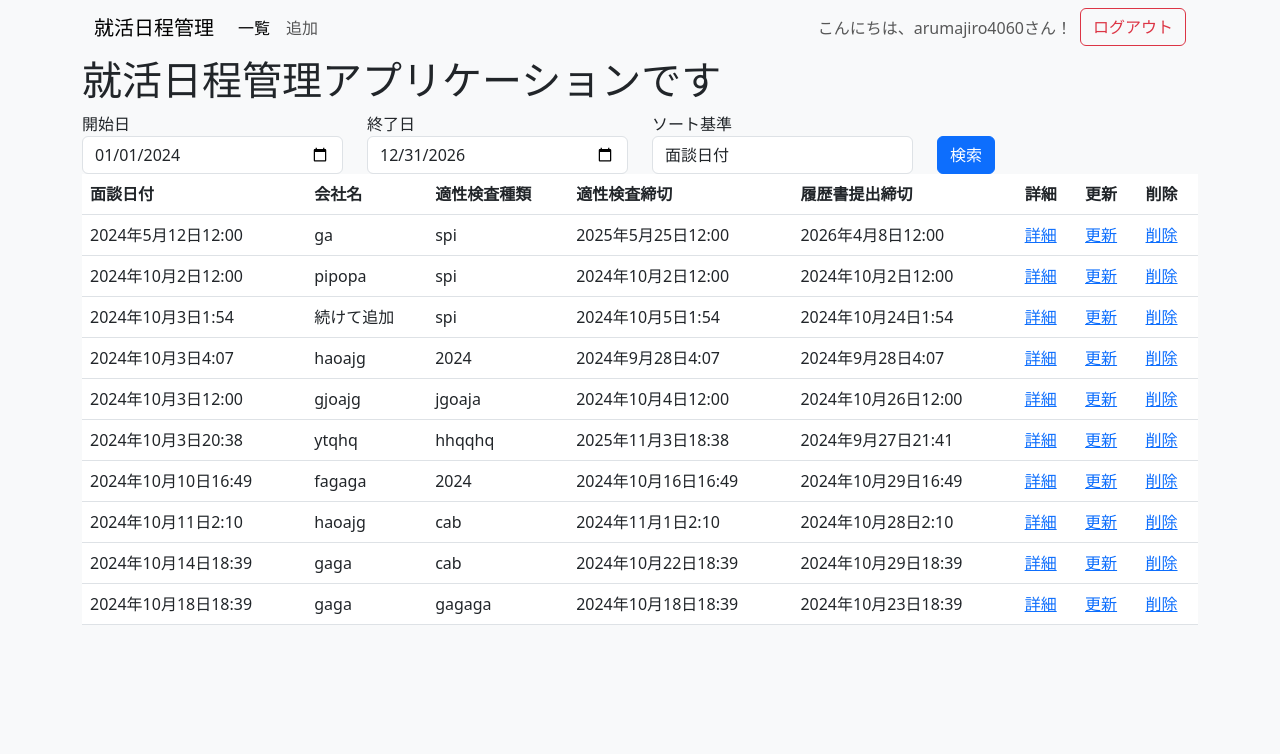
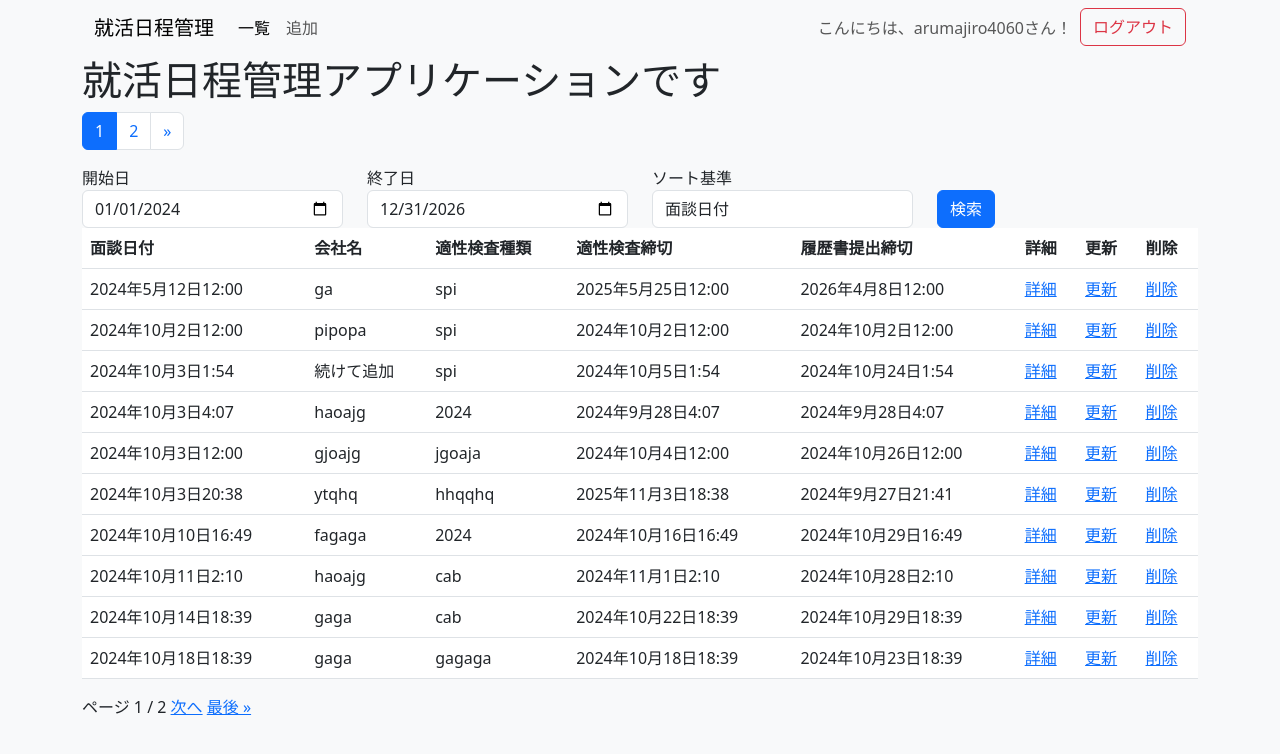
Before and after one commit to Katsuharuby/portofolio_sample, a Django app: page / in a window 1280 px wide. Shown: the top 754 px of the page. Run offline with Django 4.2, Linux system fonts and the light colour scheme; a user stored in the database is signed in; data comes from the database, SQL or seed files in the repository; both versions use the stored data as it was after the commit.

Commit message:
ページネートの処理で10件まで1ページで表示するようにしていたが、 次のページ以降の処理を作るのを忘れていたため追加

```diff
--- a/manage_app/templates/manage_app/day_list.html
+++ b/manage_app/templates/manage_app/day_list.html
@@ -1,6 +1,36 @@
 {% extends 'manage_app/base.html' %}
 {% block content %}
 <h1>就活日程管理アプリケーションです</h1>
+
+{% if is_paginated %}
+<nav aria-label="Page navigation">
+  <ul class="pagination">
+    {% if page_obj.has_previous %}
+      <li class="page-item">
+        <a class="page-link" href="?page={{ page_obj.previous_page_number }}" aria-label="前のページ">
+          <span aria-hidden="true">&laquo;</span>
+        </a>
+      </li>
+    {% endif %}
+
+    {% for page_num in page_obj.paginator.page_range %}
+      {% if page_num == page_obj.number %}
+        <li class="page-item active"><a class="page-link">{{ page_num }}</a></li>
+      {% else %}
+        <li class="page-item"><a class="page-link" href="?page={{ page_num }}">{{ page_num }}</a></li>
+      {% endif %}
+    {% endfor %}
+
+    {% if page_obj.has_next %}
+      <li class="page-item">
+        <a class="page-link" href="?page={{ page_obj.next_page_number }}" aria-label="次のページ">
+          <span aria-hidden="true">&raquo;</span>
+        </a>
+      </li>
+    {% endif %}
+  </ul>
+</nav>
+{% endif %}
 
 <form method="get">
     <div class="row">
@@ -54,4 +84,24 @@
     {% endfor %}
 </tbody>
 </table>
+
+<div class="pagination">
+    <span class="step-links">
+        {% if page_obj.has_previous %}
+            <a href="?page=1">&laquo; 最初</a>
+            <a href="?page={{ page_obj.previous_page_number }}">前へ</a>
+        {% endif %}
+
+        <span class="current">
+            ページ {{ page_obj.number }} / {{ page_obj.paginator.num_pages }}
+        </span>
+
+        {% if page_obj.has_next %}
+            <a href="?page={{ page_obj.next_page_number }}">次へ</a>
+            <a href="?page={{ page_obj.paginator.num_pages }}">最後 &raquo;</a>
+        {% endif %}
+    </span>
+</div>
+
+
 {% endblock %}
```
Also changed, not shown: db.sqlite3.
